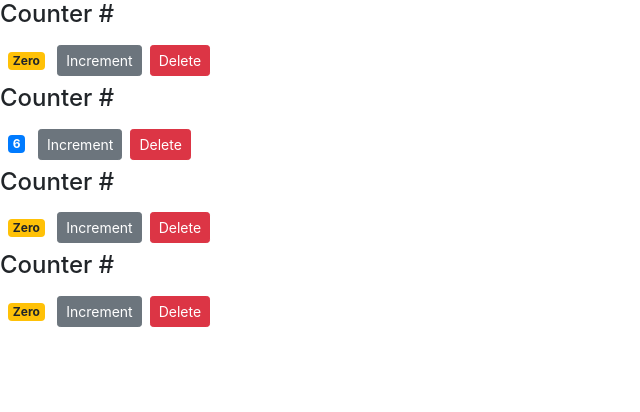
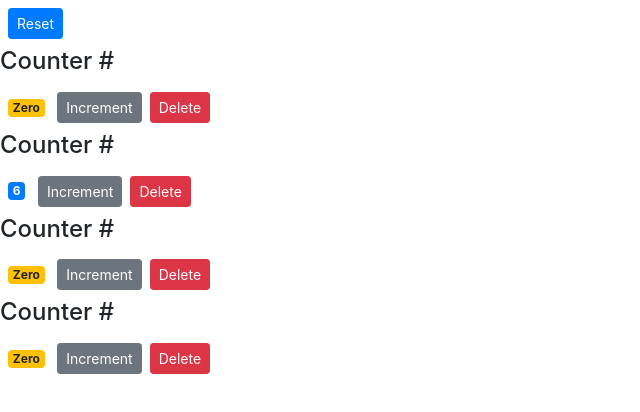
Before and after one commit to marcusjensen15/react-counter-app, a React (Create React App) app: page / in a window 1280 px wide. Shown: the top 412 px of the page, without its empty margins (0-640 px from the left). Built offline with nearby package versions, Linux system fonts and the light colour scheme.

Commit message:
sucessfully hoisted state

```diff
--- a/src/components/counter.jsx
+++ b/src/components/counter.jsx
@@ -2,13 +2,7 @@
 
 
 class Counter extends Component{
-  state = {
-    value: this.props.counter.value
-  };
 
-  handleIncrement = (e) => {
-    this.setState({value: this.state.value + 1});
-  };
 
 //if you use arrow functions you never need to bind 'this'
 // you can use a callback within an onClick to eleminate the need for creating a 'handler' function
@@ -22,7 +16,7 @@
     return (
     <div>
       <h4>Counter #{this.props.title}</h4>
-       <span className={this.getBadgeClasses()}> {this.formatCount()} </span> <button onClick={() => this.handleIncrement("puppy")} className="btn btn-secondary btn-sm">Increment</button>
+       <span className={this.getBadgeClasses()}> {this.formatCount()} </span> <button onClick={() => this.props.onIncrement(this.props.counter)} className="btn btn-secondary btn-sm">Increment</button>
        <button
         onClick={()=>this.props.onDelete(this.props.counter.id)}
         className="btn btn-danger btn-sm m-2"
@@ -37,13 +31,13 @@
 
   getBadgeClasses(){
     let classes = "badge m-2 badge-";
-    classes += (this.state.value === 0) ? "warning" : "primary";
+    classes += (this.props.counter.value === 0) ? "warning" : "primary";
     return classes;
 
   }
 
   formatCount(){
-    const { value }= this.state;
+    const { value }= this.props.counter;
     return value === 0 ? 'Zero' : value;
 
   }
--- a/src/components/counters.jsx
+++ b/src/components/counters.jsx
@@ -10,20 +10,42 @@
              ]
   };
 
+  handleIncrement = counter => {
+
+    const counters = [...this.state.counters];
+    const index = counters.indexOf(counter);
+    counters[index] = {...counter};
+    counters[index].value++
+    console.log(this.state.counters[index]);
+    this.setState({ counters });
+
+  };
+
   handleDelete = (counterId)=>{
     const counters = this.state.counters.filter(c => c.id !== counterId);
     this.setState({counters})
   };
 
+  handleReset = () => {
+    const counters = this.state.counters.map(c => {
+      c.value = 0;
+      return c;
+
+    });
+    this.setState({counters});
+  };
+
   render (){
     return (
       <div>
+        <button onClick={this.handleReset} className="btn btn-primary btn-sm m-2">Reset</button>
         {this.state.counters.map(counter => (
           <Counter
             value ={counter.value}
             counter = {counter}
             key={counter.id}
             onDelete={this.handleDelete}
+            onIncrement={this.handleIncrement}
             />
         ))}
     </div>
```
